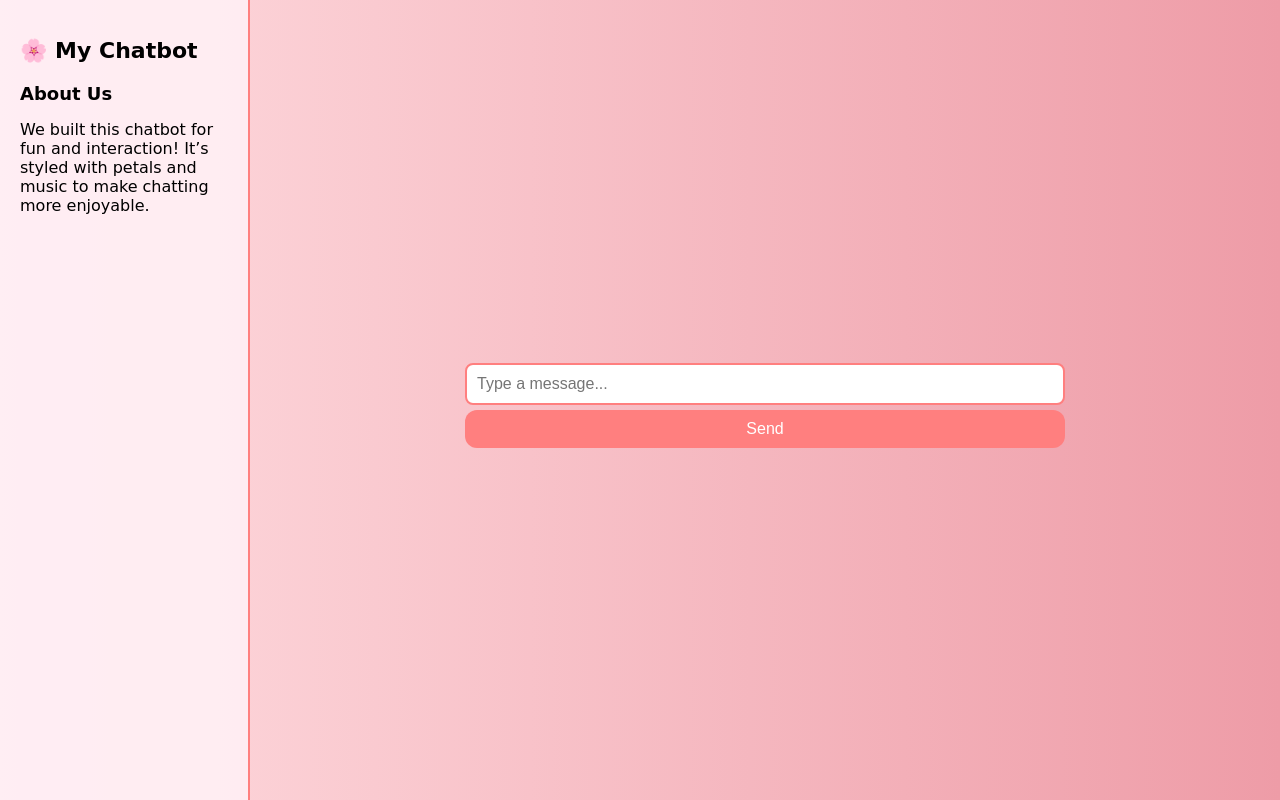
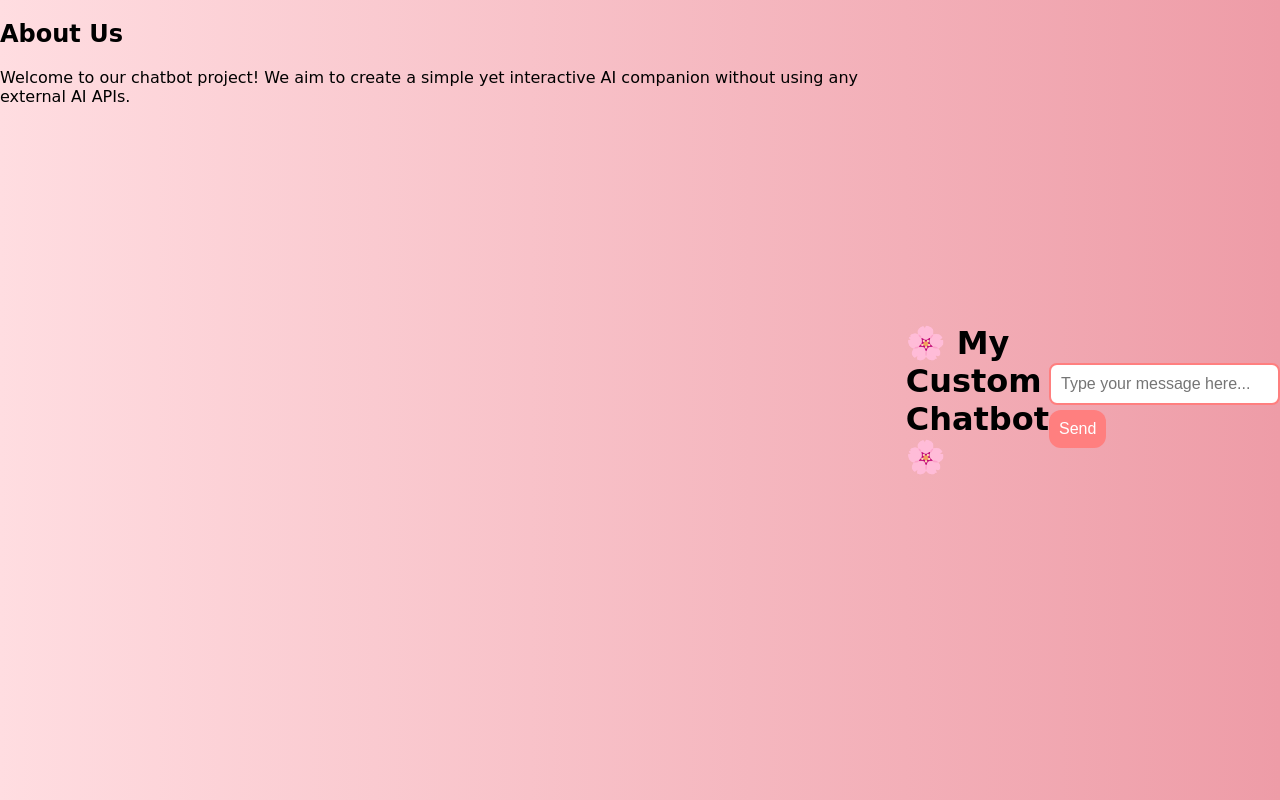
Before and after one commit to Chaitz03112006/Chatbot, a Python web app: template templates/index.html in a window 1280 px wide. Run offline with Jinja, Linux system fonts and the light colour scheme; the template is opened without the code that fills it, so the values that code supplies are empty.

Commit message:
Update index.html

```diff
--- a/templates/index.html
+++ b/templates/index.html
@@ -3,30 +3,28 @@
 <head>
     <meta charset="UTF-8">
     <meta name="viewport" content="width=device-width, initial-scale=1.0">
-    <title>My Chatbot</title>
+    <title>Chatbot</title>
     <link rel="stylesheet" href="{{ url_for('static', filename='style.css') }}">
 </head>
 <body>
-
     <div class="container">
-
-        <!-- Sidebar (About Us) -->
-        <aside class="side-panel">
-            <h1 class="site-title">🌸 My Chatbot</h1>
+        <!-- Sidebar -->
+        <aside class="sidebar">
             <h2>About Us</h2>
-            <p>We built this chatbot for fun and interaction!
-               It’s styled with petals and music to make chatting more enjoyable.</p>
+            <p>Welcome to our chatbot project! We aim to create a simple yet interactive AI companion without using any external AI APIs.</p>
         </aside>
 
-        <!-- Main Chat Section -->
+        <!-- Main Content -->
         <main class="main-content">
-            <div class="chat-container">
-                <div id="chat-box"></div>
-                <input type="text" id="user-input" placeholder="Type a message...">
-                <button onclick="sendMessage()">Send</button>
+            <h1 class="title">🌸 My Custom Chatbot 🌸</h1>
+            <div id="chatbox">
+                <!-- Chat messages will go here -->
+            </div>
+            <div class="input-box">
+                <input type="text" id="user-input" placeholder="Type your message here...">
+                <button id="send-btn">Send</button>
             </div>
         </main>
-
     </div>
 
     <script src="{{ url_for('static', filename='petals.js') }}"></script>
```
